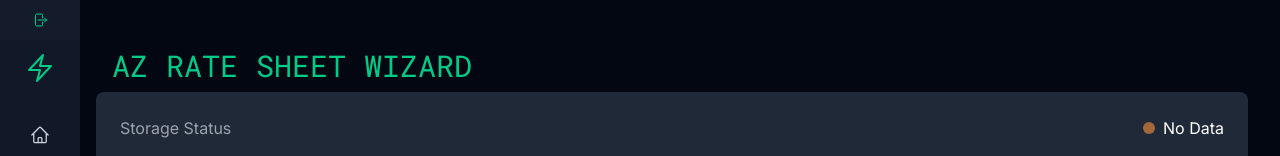
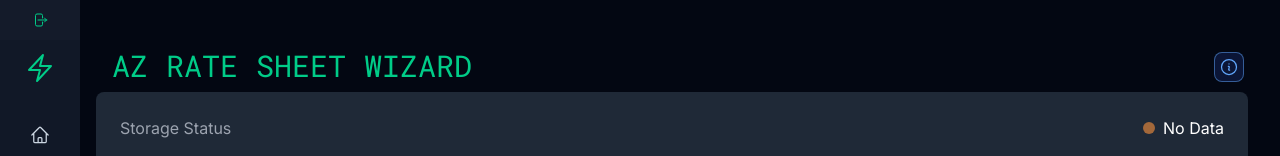
Before and after one commit to kdjordan/voip-accelerator, a Vue app in the folder client/: page /az-rate-sheet in a window 1280 px wide. Shown: the top 156 px of the page. Built offline with nearby package versions, Linux system fonts and the light colour scheme.

Commit message:
STYLE: refine InfoModal content and add info button in AZRateSheetView

```diff
--- a/client/src/components/shared/InfoModal.vue
+++ b/client/src/components/shared/InfoModal.vue
@@ -28,7 +28,7 @@
           >
             <h2
               id="info-modal-title"
-              class="text-lg leading-6 font-medium text-fbWhite text-secondary uppercase tracking-wider"
+              class="text-lg leading-6 font-medium text-accent text-secondary uppercase tracking-wider"
             >
               {{ title }}
             </h2>
@@ -88,14 +88,22 @@ function setContentByType(type: InfoModalType) {
           <li><code class="bg-gray-700 px-1 rounded text-accent text-sm">Interstate Rate</code></li>
           <li><code class="bg-gray-700 px-1 rounded text-accent text-sm">Intrastate Rate</code></li>
         </ol>
-        But that's just the beginning! Once uploaded, unleash <strong>powerful rate adjustments</strong>: increase or decrease rates by precise markup or percentage, targeting specific NPAs, NPANXX ranges, or even entire states. Complex adjustments are now just a few clicks away!<br><br>
-        Our guided process makes column mapping a breeze, and all your data is stored securely and locally in your browser for instant access.<br><br>
+        <br>
+        But that's just the beginning! Once uploaded, unleash <strong>powerful rate adjustments</strong>: increase or decrease rates by precise markup or percentage, targeting specific NPAs, individaul NPANXXs, or even entire states ro provinces.
+        <br><br>
+        Complex adjustments are now just a few clicks away!<br><br>
+        Our guided process makes column mapping a breeze, and all your data is stored securely and locally in your browser for instant access.<br>
         You'll wonder how you ever managed US Rate Sheets without this indispensable tool!`;
       break;
     case 'az_rate_deck':
-      title.value = 'A-Z Rate Deck Info';
-      message.value =
-        'Upload <strong>A-Z rate decks</strong> here. Ensure the CSV has columns for <code class="bg-gray-700 px-1 rounded text-accent text-sm">Dial Code</code>, <code class="bg-gray-700 px-1 rounded text-accent text-sm">Country Name</code>, and <code class="bg-gray-700 px-1 rounded text-accent text-sm">Rate</code>. The system will process the file and store the data locally.';
+      title.value = 'A-Z Rate Deck Wizard';
+      message.value = `<strong>Effortlessly Manage Global Rates!</strong> This tool simplifies uploading and managing your international A-Z rate decks.<br><br>Upload your CSV file containing at least these columns:
+        <ul class="list-disc list-inside my-2 space-y-1 pl-4">
+          <li><code class="bg-gray-700 px-1 rounded text-accent text-sm">Dial Code</code> (or Prefix)</li>
+          <li><code class="bg-gray-700 px-1 rounded text-accent text-sm">Country Name</code> (or Destination)</li>
+          <li><code class="bg-gray-700 px-1 rounded text-accent text-sm">Rate</code></li>
+        </ul>
+        Optionally include columns for <code class="bg-gray-700 px-1 rounded text-accent text-sm">Minimum Duration</code> and <code class="bg-gray-700 px-1 rounded text-accent text-sm">Billing Increments</code> for enhanced precision.<br><br>The system automatically parses your file, validates the data, and stores it locally in your browser for fast access and comparison. Simplify your international pricing strategy today!`;
       break;
     case 'us_rate_deck':
       title.value = 'US Rate Deck Info';
--- a/client/src/pages/AZRateSheetView.vue
+++ b/client/src/pages/AZRateSheetView.vue
@@ -1,9 +1,20 @@
 <template>
   <div class="min-h-screen text-white pt-2 w-full">
-    <h1 class="mb-2">
+    <h1 class="mb-2 relative">
       <span class="text-3xl text-accent uppercase rounded-lg px-4 py-2 font-secondary"
         >AZ Rate Sheet Wizard
       </span>
+      <!-- Info Icon Button -->
+      <button
+        @click="openInfoModal"
+        class="absolute top-1 right-1 text-gray-400 hover:text-white transition-colors duration-150"
+        aria-label="Show A-Z Rate Sheet information"
+      >
+        <!-- Apply dashboard styling -->
+        <div class="p-1 bg-blue-900/30 rounded-lg border border-blue-400/50">
+          <InformationCircleIcon class="w-5 h-5 text-blue-400" />
+        </div>
+      </button>
     </h1>
 
     <!-- Stats Dashboard -->
@@ -280,6 +291,9 @@
       @confirm="handleModalConfirm"
       @cancel="handleModalCancel"
     />
+
+    <!-- Info Modal -->
+    <InfoModal :show-modal="showInfoModal" :type="'az_rate_deck'" @close="closeInfoModal" />
   </div>
 </template>
 
@@ -293,6 +307,7 @@ import {
   ChevronDownIcon,
   ChevronUpIcon,
   ArrowPathIcon,
+  InformationCircleIcon,
 } from '@heroicons/vue/24/outline';
 import RateSheetTable from '@/components/rate-sheet/az/AZRateSheetTable.vue';
 import PreviewModal from '@/components/shared/PreviewModal.vue';
@@ -300,6 +315,7 @@ import { RF_COLUMN_ROLE_OPTIONS } from '@/types/domains/rate-sheet-types';
 import Papa from 'papaparse';
 import type { ParseResult } from 'papaparse';
 import { RateSheetService } from '@/services/az-rate-sheet.service';
+import InfoModal from '@/components/shared/InfoModal.vue';
 
 const store = useAzRateSheetStore();
 const rateSheetService = new RateSheetService();
@@ -330,6 +346,9 @@ const selectedFile = ref<File | null>(null);
 
 // Invalid Rows state
 const showInvalidRowsDetails = ref(false);
+
+// Info Modal state
+const showInfoModal = ref(false);
 
 onMounted(() => {
   // Check if data is already stored in localStorage via the store
@@ -475,4 +494,13 @@ function handleMappingUpdate(newMappings: Record<string, string>) {
 function toggleInvalidRowsDetails() {
   showInvalidRowsDetails.value = !showInvalidRowsDetails.value;
 }
+
+// Info Modal functions
+function openInfoModal() {
+  showInfoModal.value = true;
+}
+
+function closeInfoModal() {
+  showInfoModal.value = false;
+}
 </script>
```
Also changed, not shown: 1 other file (tests, documents, lock files or other folders).
